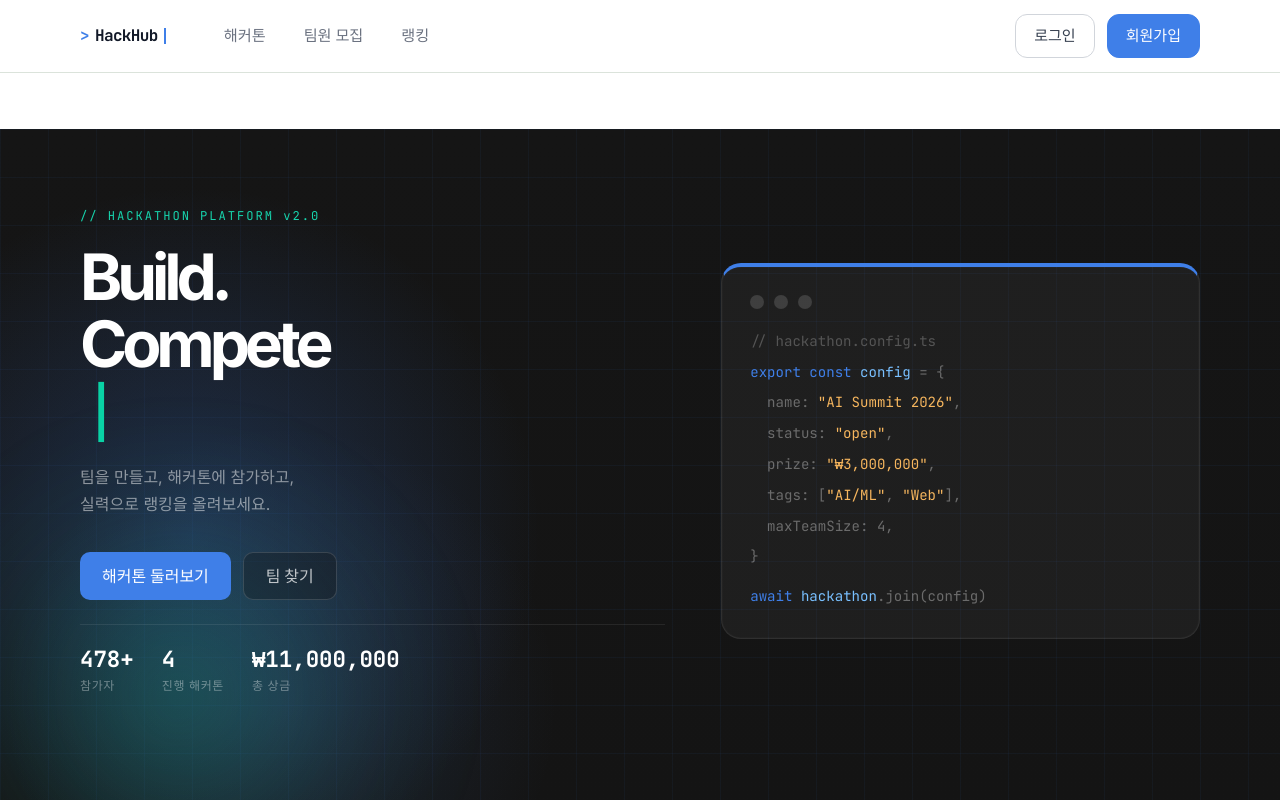
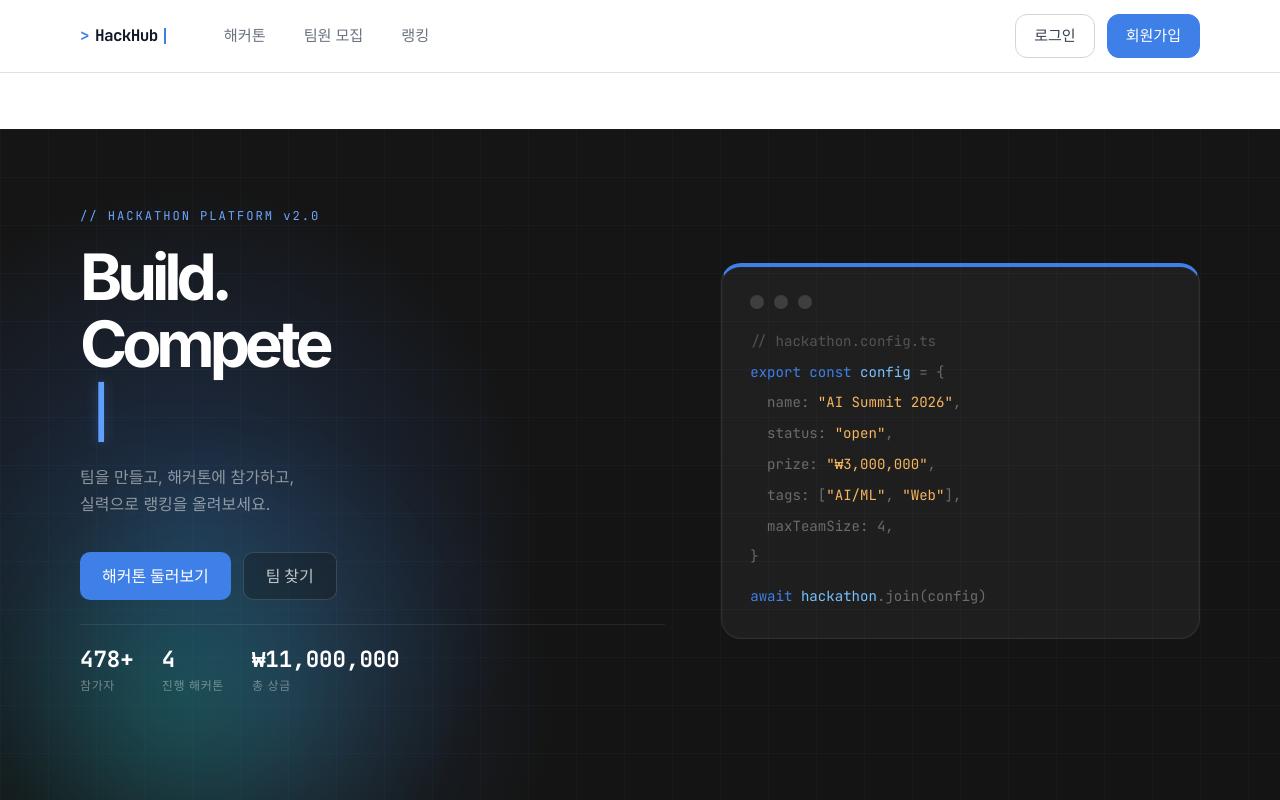
Before and after one commit to DakerTeams/Daker-front, a React (Vite) app: page / in a window 1280 px wide. Shown: the top 800 px of the page. Built offline with nearby package versions, Linux system fonts and the light colour scheme; no server answers.

Commit message:
style: 메인 배너 타이틀 accent를 블루 네온 톤으로 조정

```diff
--- a/src/index.css
+++ b/src/index.css
@@ -453,7 +453,7 @@ h2 {
 
 .banner-label {
   margin: 0 0 18px;
-  color: #17d4ad;
+  color: #6fa4ff;
   font-size: 0.76rem;
   letter-spacing: 0.16em;
   font-family: 'JetBrains Mono', ui-monospace, monospace;
@@ -469,15 +469,17 @@ h2 {
 }
 
 .banner-title__accent {
-  color: #09d2a5;
+  color: #5fa0ff;
   font-family: 'JetBrains Mono', ui-monospace, monospace;
+  text-shadow: 0 0 18px rgba(95, 160, 255, 0.22);
 }
 
 .banner-type-cursor {
   display: inline-block;
-  color: #09d2a5;
+  color: #5fa0ff;
   font-weight: 300;
   margin-left: 2px;
+  text-shadow: 0 0 14px rgba(95, 160, 255, 0.28);
   animation: blink 0.8s step-end infinite;
 }
 
```
